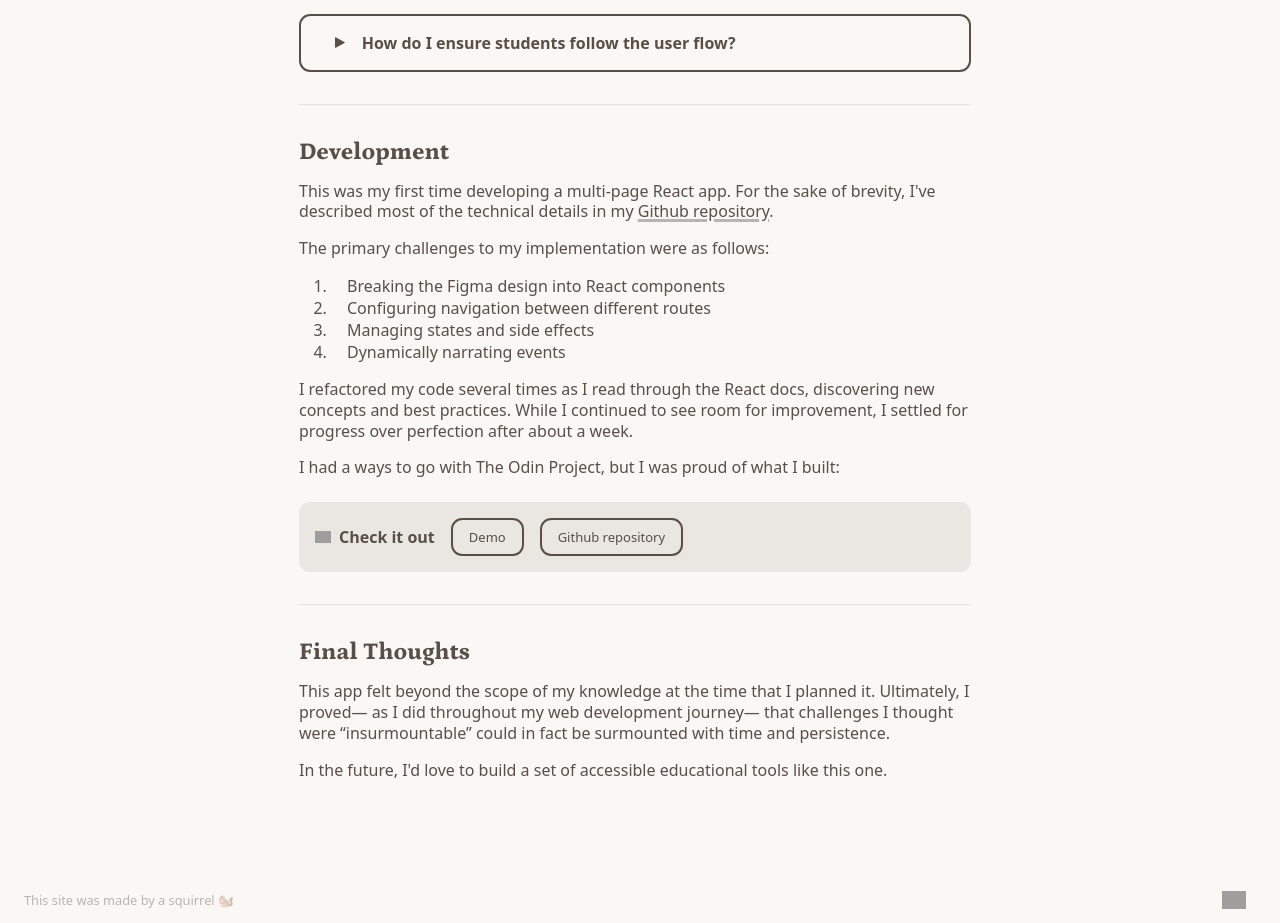
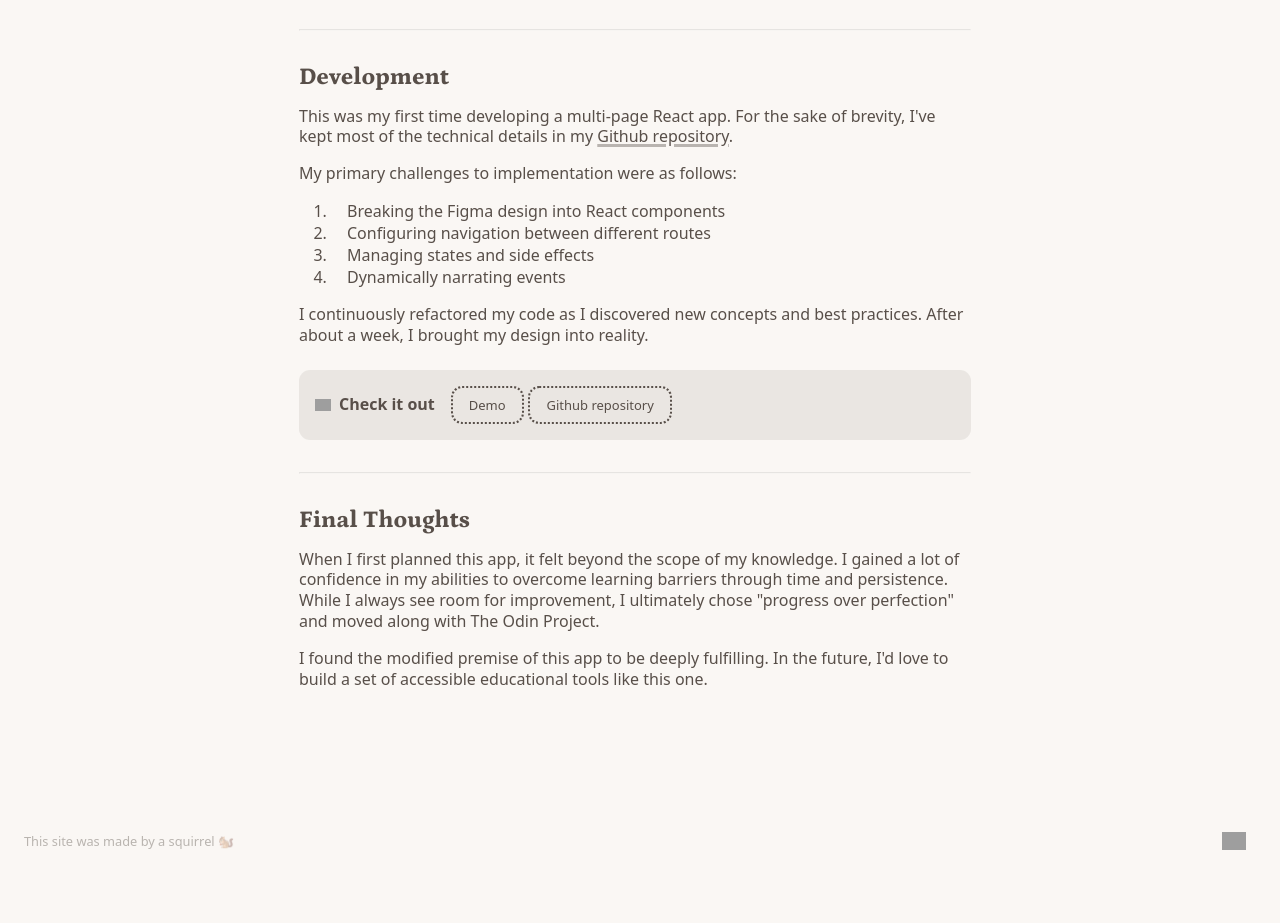
Before and after one commit to denaliazhi/portfolio-v4, a React (Vite) app: page /ESL-Grocery-Shop in a window 1280 px wide. Shown: the part 4143-5066 px from the top of the page. After the commit the page ends 5007 px from the top, so only its background shows below. Built offline with nearby package versions, Linux system fonts and the light colour scheme; grey boxes are pictures that could not be loaded; a web font is replaced by a local one.

Commit message:
feat: grocery project - mobile view

```diff
--- a/src/index.css
+++ b/src/index.css
@@ -95,6 +95,10 @@ h3 {
   background-repeat: no-repeat;
 }
 
+img {
+  height: auto;
+}
+
 /* Text Styles */
 .highlight {
   background-color: rgb(255, 227, 190);
@@ -169,6 +173,7 @@ footer {
 /* --------------- Footer --------------- */
 
 footer {
+  margin-top: 2rem;
   font-size: 0.8rem;
   color: var(--lighter-main);
   display: flex;
@@ -616,6 +621,7 @@ footer p:hover {
   text-decoration-line: underline;
   text-decoration-thickness: 3px;
   text-decoration-color: var(--lighter-main);
+  transition: text-decoration 200ms ease-in-out;
 }
 
 .project-page p > a:hover {
@@ -631,12 +637,13 @@ footer p:hover {
   border-radius: var(--rounded);
 
   display: flex;
-  gap: 1rem;
+  gap: 0.3rem;
   flex-wrap: wrap;
   align-items: center;
 }
 
 .button-bar p {
+  margin-right: 0.7rem;
   font-weight: bold;
   display: flex;
   align-items: center;
@@ -657,15 +664,14 @@ footer p:hover {
   font-family: var(--sans-serif);
   font-size: small;
   padding: 0.5rem 1rem;
-  border: 2px solid var(--main);
+  border: 2px dotted var(--main);
   border-radius: var(--rounded);
   background-color: transparent;
   cursor: pointer;
-  transition: transform 200ms ease-in-out;
 }
 
 .button-bar a:hover {
-  transform: scale(105%);
+  border: 2px solid var(--main);
 }
 
 /* --------------- Carousel --------------- */
@@ -766,7 +772,7 @@ footer p:hover {
   content: "";
   display: inline-block;
   height: 0.8rem;
-  width: 0.8rem;
+  min-width: 0.8rem;
   background-image: url("/icons/play.png");
   background-size: contain;
   background-repeat: no-repeat;
@@ -903,19 +909,36 @@ footer p:hover {
     gap: 1rem;
   }
 
+  main,
+  main.project-page {
+    margin: 4rem 0 0 0;
+  }
+
   h1 {
     font-size: 5.2rem;
   }
 
-  main {
-    margin: 0;
+  /* -------- Header -------- */
+  header,
+  footer {
+    padding: 0;
   }
 
-  /* -------- Header -------- */
+  header {
+    z-index: 1000;
+    width: 90%;
+    position: fixed;
+    padding: 0.5rem;
+
+    outline: 3px solid rgba(250, 247, 244, 0.9);
+    border-radius: var(--rounded);
+
+    background-color: rgba(250, 247, 244, 0.9);
+    backdrop-filter: blur(5px);
+  }
+
   /* Hamburger menu */
   .nav-icon {
-    margin-bottom: 1rem;
-
     display: flex;
     flex-direction: column;
     gap: 0.4rem;
@@ -950,8 +973,9 @@ footer p:hover {
   .nav-items {
     position: fixed;
     right: 1rem;
-
+    font-size: 1.2rem;
     padding: 2rem;
+    margin-top: 1rem;
 
     background-color: var(--background);
     box-shadow: var(--shadow);
@@ -1011,6 +1035,68 @@ footer p:hover {
       offset-distance: 100%;
     }
   }
+
+  /* -------- Home Page: Projects --------- */
+  .projects article div {
+    height: auto;
+    width: 100%;
+  }
+
+  .projects article img {
+    transform: scale(105%);
+    width: 100%;
+  }
+
+  .projects > div {
+    gap: 3rem;
+  }
+
+  /* -------- Project Page --------- */
+  .project-page {
+    padding: 0 0.5rem;
+  }
+  .project-page h1 {
+    font-size: 2rem;
+  }
+
+  .project-page ol {
+    display: flex;
+    flex-direction: column;
+    gap: 0.5rem;
+  }
+
+  /* -------- Callout --------- */
+  .callout {
+    padding: 2rem 1rem;
+    gap: 1rem;
+  }
+  .callout h3 {
+    font-size: 1rem;
+  }
+  .callout > .icon {
+    width: 2rem;
+  }
+
+  /* -------- Accordion --------- */
+  .accordion {
+    padding: 1rem;
+  }
+  .accordion button {
+    text-align: left;
+    align-items: baseline;
+    gap: 0.5rem;
+  }
+  .accordion button::before {
+    min-width: 0.6rem;
+  }
+  .accordion-body {
+    padding: 0 0.5rem;
+  }
+
+  /* -------- Button Bar --------- */
+  .button-bar a {
+    width: 100%;
+  }
 }
 
 @media (prefers-reduced-motion: reduce) {
--- a/src/pages/Project-Grocery-App.jsx
+++ b/src/pages/Project-Grocery-App.jsx
@@ -207,9 +207,9 @@ export default function GroceryApp() {
             <p>
               A realistic store interface could
               help students translate the lesson
-              to their own lives. At the same
+              to their physical world. At the same
               time, digital realism might confuse
-              them if they're used to the
+              users if they're used to the
               abstraction of online shopping.
             </p>
             <aside>
@@ -310,7 +310,7 @@ export default function GroceryApp() {
           <p>
             This was my first time developing a
             multi-page React app. For the sake of
-            brevity, I've described most of the
+            brevity, I've kept most of the
             technical details in my{" "}
             <a href="https://github.com/denaliazhi/esl-grocery-shop/tree/main?tab=readme-ov-file#%E2%80%8D-technical-details">
               Github repository
@@ -318,7 +318,7 @@ export default function GroceryApp() {
             .
           </p>
           <p>
-            The primary challenges to my
+            My primary challenges to
             implementation were as follows:
           </p>
           <ol>
@@ -336,18 +336,10 @@ export default function GroceryApp() {
             <li>Dynamically narrating events</li>
           </ol>
           <p>
-            I refactored my code several times as
-            I read through the React docs,
-            discovering new concepts and best
-            practices. While I continued to see
-            room for improvement, I settled for
-            progress over perfection after about a
-            week.
-          </p>
-          <p>
-            I had a ways to go with The Odin
-            Project, but I was proud of what I
-            built:
+            I continuously refactored my code as I
+            discovered new concepts and best
+            practices. After about a week, I
+            brought my design into reality.
           </p>
           <ButtonBar label="Check it out">
             <a href="https://esl-grocery-shop.vercel.app/">
@@ -362,18 +354,22 @@ export default function GroceryApp() {
         <OneCol>
           <h2>Final Thoughts</h2>
           <p>
-            This app felt beyond the scope of my
-            knowledge at the time that I planned
-            it. Ultimately, I proved— as I did
-            throughout my web development journey—
-            that challenges I thought were
-            “insurmountable” could in fact be
-            surmounted with time and persistence.
+            When I first planned this app, it felt
+            beyond the scope of my knowledge. I
+            gained a lot of confidence in my
+            abilities to overcome learning
+            barriers through time and persistence.
+            While I always see room for
+            improvement, I ultimately chose
+            "progress over perfection" and moved
+            along with The Odin Project.
           </p>
           <p>
-            In the future, I'd love to build a set
-            of accessible educational tools like
-            this one.
+            I found the modified premise of this
+            app to be deeply fulfilling. In the
+            future, I'd love to build a set of
+            accessible educational tools like this
+            one.
           </p>
         </OneCol>
       </article>
```
